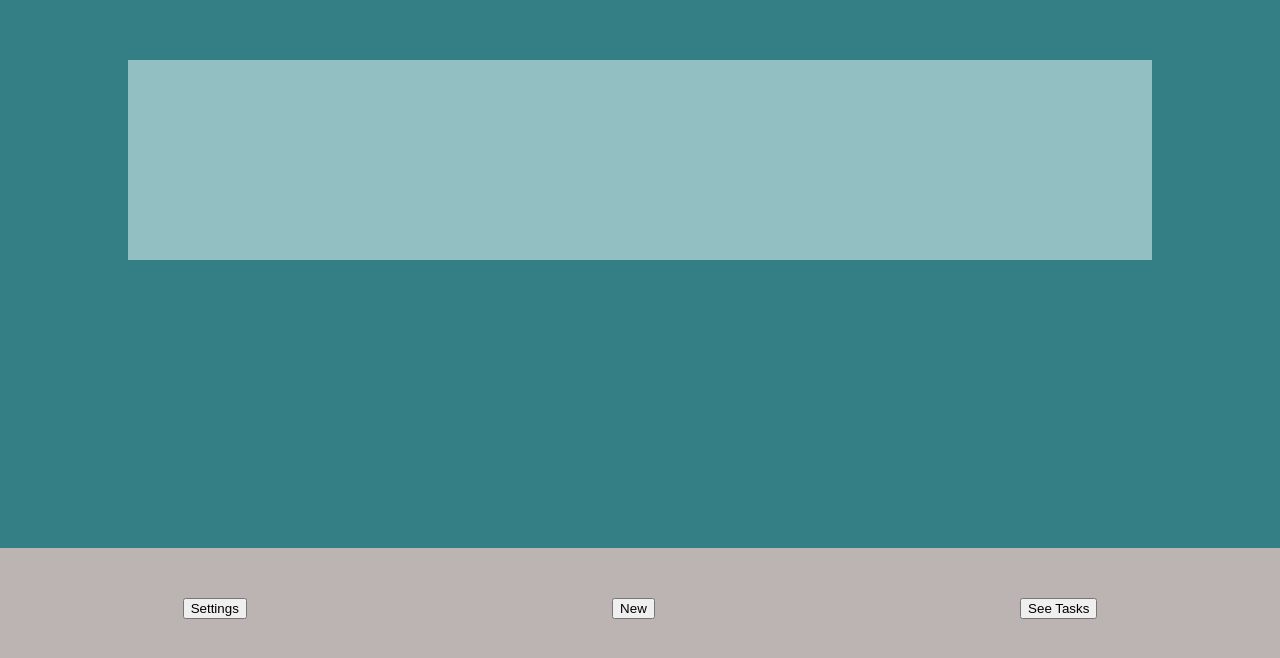
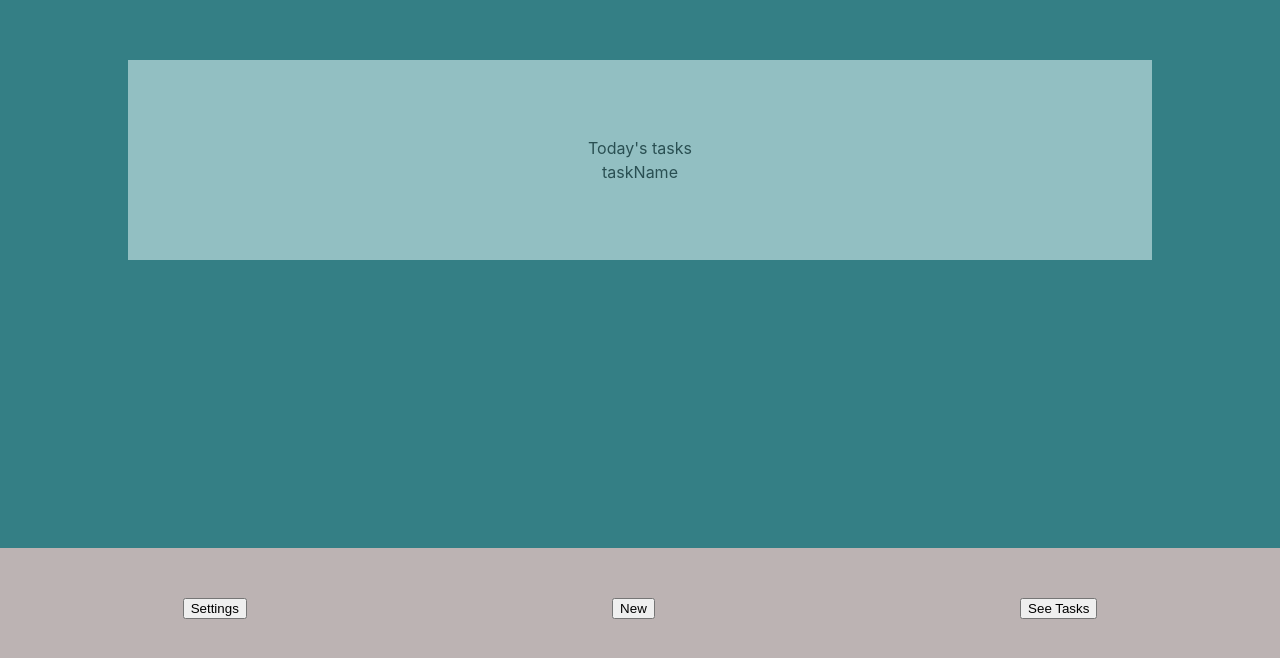
Before and after one commit to R4nd0me/TNM088-Gruppprojekt, a React (Vite) app in the folder project/: page / in a window 1280 px wide. Shown: the part 132-790 px from the top of the page. Built offline with nearby package versions, Linux system fonts and the light colour scheme.

Commit message:
taskTest

```diff
--- a/project/src/TaskDisplay.jsx
+++ b/project/src/TaskDisplay.jsx
@@ -1,10 +1,21 @@
 import React from "react";
 
 export default function TaskDisplay(){
+    // const taskDisplay = Task();
+    const taskDetails = {name: 'taskName', desc: 'taskDesc'};
     return(
         <div className = 'taskContainer'>
-            <div className></div>
+            <div className = 'task'>Today's tasks</div>
+            <Task data = {taskDetails}></Task>
         </div>
     )
 
 }
+
+function Task(props){
+    const {data} = props
+    console.log(data);
+    return(
+        <div className = "task">{data.name}</div>
+    )
+}
--- a/project/src/index.css
+++ b/project/src/index.css
@@ -4,7 +4,7 @@
   font-weight: 400;
 
   color-scheme: light dark;
-  color: #ffffffde;
+  color: #000000de;
   background-color:  #347F85;
 
   font-synthesis: none;
@@ -47,9 +47,14 @@ body{
 .taskContainer{
   display:flex;
   align-self: center;
+  justify-content:center;
+  flex-direction: column;
   background-color:azure;
   width : 80vw;
   height : 25vh;
   margin-top: 15%;
   opacity: 0.5;
 }
+.task{
+  align-self:center;
+}
```
